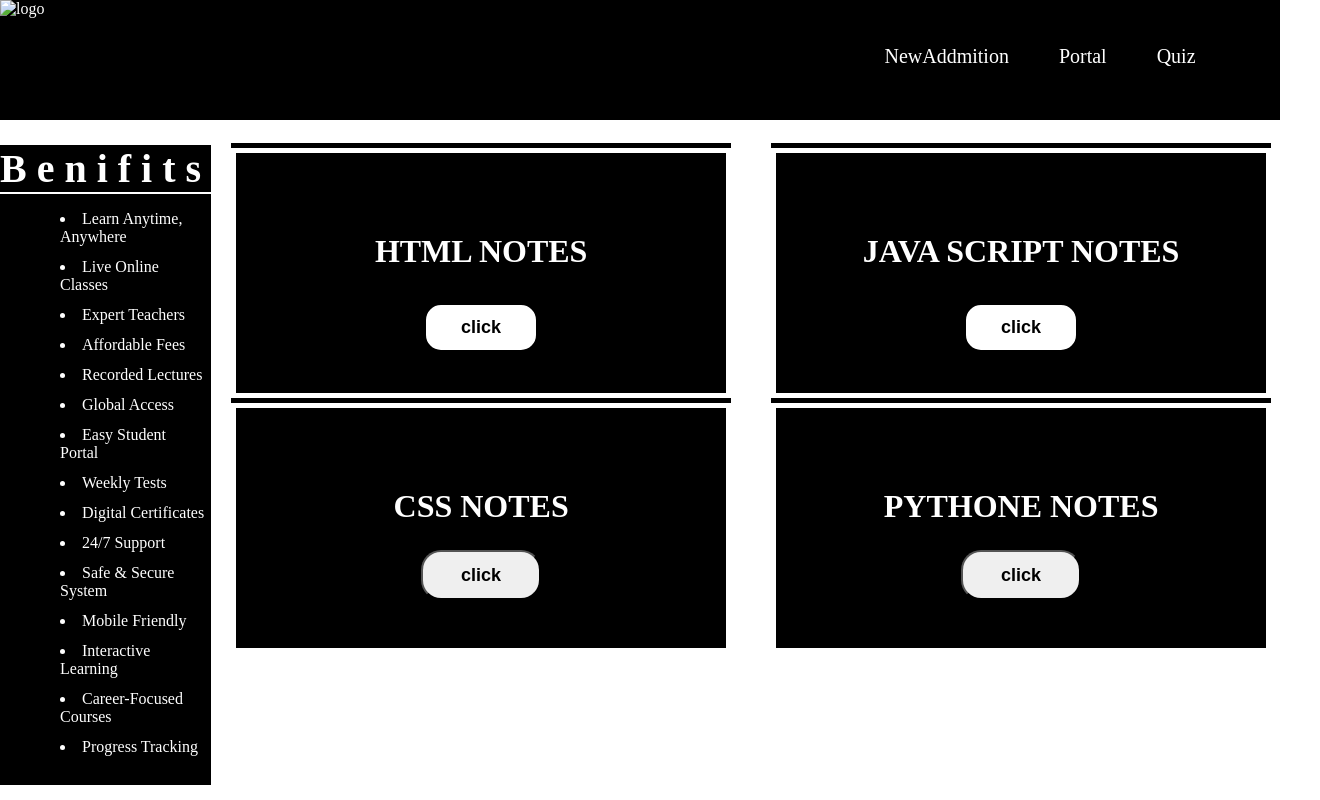
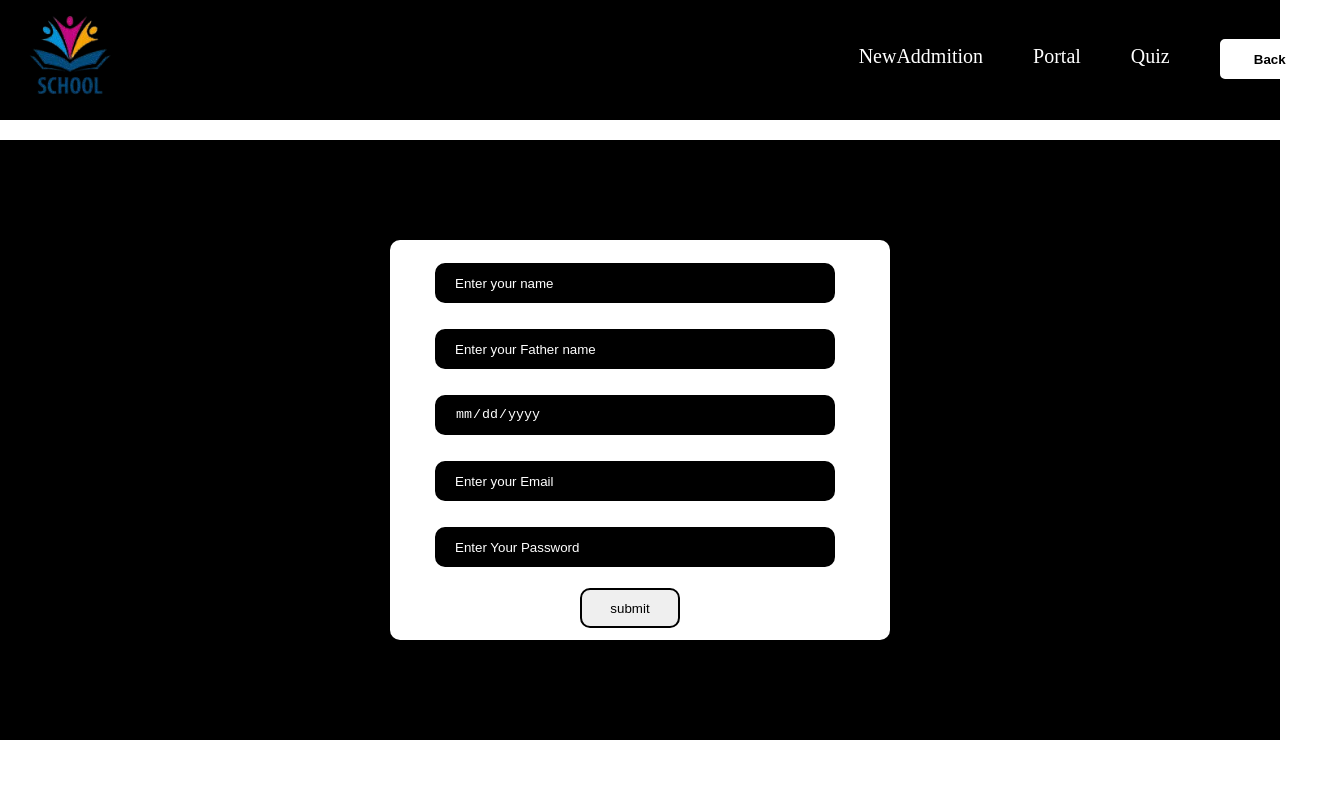
Before and after one commit to azaanazam/Programming_Website_3, a plain HTML site: page index.html in a window 1280 px wide. Both pictures are taken after a click on the link "Portal". Shown: the whole page, 1320 px wide, since content can reach past the window. Drawn offline with Linux system fonts and the light colour scheme.

Commit message:
Add files via upload

```diff
--- a/app.js
+++ b/app.js
@@ -7,6 +7,18 @@ const home3 = document.getElementById("home3");
 const home4 = document.getElementById("home4");
 const btn4 = document.getElementById("btn4");
 const ululul = document.getElementById("ululul");
+const portal = document.getElementById("portal");
+
+// const Name = document.getElementById("name").value;
+// const Fname = document.getElementById("Fname").value;
+// const dob = document.getElementById("dob").value;
+// const email = document.getElementById("email").value;
+// const password = document.getElementById("password").value;
+// const submitBtn = document.getElementById("submit");
+
+
+
+
 
 ululul.style.marginLeft = "840px";
 btn4.style.display = "none";
@@ -14,6 +26,7 @@ home1.style.display = "none";
 home2.style.display = "none";
 home3.style.display = "none";
 home4.style.display = "none";
+portal.style.display = "none";
 
 function div() {
 
@@ -24,6 +37,8 @@ function div() {
     btn4.style.display = "block"
     ululul.style.marginLeft = "720px";
     btn4.style.marginTop = "-6px";
+    portal.style.display = "none";
+
 }
 
 
@@ -37,6 +52,8 @@ function div1() {
     home3.style.display = "none";
     home4.style.display = "none";
     home2.style.display = "flex";
+    portal.style.display = "none";
+
 
 }
 
@@ -52,6 +69,8 @@ function div2() {
     home4.style.display = "none";
     home2.style.display = "none";
     home3.style.display = "flex";
+    portal.style.display = "none";
+
 
 }
 
@@ -64,6 +83,8 @@ function div3() {
     home2.style.display = "none";
     home3.style.display = "none";
     home4.style.display = "flex";
+    portal.style.display = "none";
+
 
 }
 
@@ -79,4 +100,60 @@ function hidehome() {
     home2.style.display = "none";
     home3.style.display = "none";
     home4.style.display = "none";
+    portal.style.display = "none";
+
 }
+
+function showPortal() {
+    side.style.display = "none";
+    side_r.style.display = "none";
+    home1.style.display = "none";
+    home2.style.display = "none";
+    home3.style.display = "none";
+    home4.style.display = "none";
+    portal.style.display = "flex";
+    btn4.style.display = "block"
+    ululul.style.marginLeft = "720px";
+    btn4.style.marginTop = "-6px";
+
+
+
+}
+
+
+function submitForm() {
+
+
+const Name = document.getElementById("name").value;
+const Fname = document.getElementById("Fname").value;
+const dob = document.getElementById("dob").value;
+const email = document.getElementById("email").value;
+const password = document.getElementById("password").value;
+
+  if (!Name  || !Fname  || !dob || !email || !number || !password) {
+    alert("Please fill all fields");
+    return;
+  }
+
+  const users = JSON.parse(localStorage.getItem("users")) || [];
+
+
+  if (users.some(u => u.email === email)) {
+    alert("This email is already registered!");
+    return;
+  }
+
+  users.push({ name, email, number, password });
+  localStorage.setItem("users", JSON.stringify(users));
+
+  alert("SignUp Successful!");
+
+
+}
+
+
+Name = "";
+Fname = "";
+dob = "";
+email = "";
+password = "";
--- a/index.html
+++ b/index.html
@@ -12,14 +12,14 @@
     <div class="container1">
         <div class="nav">
             <!-- <div class="logo"> -->
-            <img src="image/Logo_1.png" alt="logo" style="height: 120px;;">
+            <img src="Logo_1.png" alt="logo" style="height: 120px;;">
             <!-- </div> -->
             <div class="links">
                 <ul id="ululul">
                     <li><a href="#NewAddmition">NewAddmition</a></li>
-                    <li><a href="#Portal">Portal</a></li>
+                    <li><a href="#Portal" onclick="showPortal ()">Portal</a></li>
                     <li><a href="#Quiz">Quiz</a></li>
-                    <li><a > <button class="btn4" id="btn4" onclick="hidehome(),goBack">Back</button>
+                    <li><a> <button class="btn4" id="btn4" onclick="hidehome(),goBack">Back</button>
                         </a></li>
                 </ul>
 
@@ -113,7 +113,7 @@
 
 
         <div class="pic" id="home2">
-           <div>
+            <div>
                 <img src="image/Logo_1.png" alt="">
             </div>
 
@@ -141,7 +141,7 @@
 
         </div>
         <div class="pic" id="home3">
-               <div>
+            <div>
                 <img src="image/Logo_1.png" alt="">
             </div>
 
@@ -169,7 +169,7 @@
 
         </div>
         <div class="pic" id="home4">hello
-               <div>
+            <div>
                 <img src="image/Logo_1.png" alt="">
             </div>
 
@@ -196,6 +196,36 @@
             </div>
 
         </div>
+        <div class="portal" id="portal">
+            <div class="portalChild">
+                <div>
+                    <input type="text" placeholder="Enter your name" id="name" name="name">
+                </div>
+                <div>
+                    <input type="text" placeholder="Enter your Father name" id="Fname" name="father name">
+                </div>
+
+                <div>
+                    <!-- <label for="dateofbirth">Date of Birth:</label><br> -->
+                    <input type="date" id="dob" name="dateofbirth"  required><br>
+                </div>
+                <div>
+                    <input type="email" name="email" id="email"  placeholder="Enter your Email" >
+                </div>
+                <div>
+                    <input type="password" name="password" id="password" placeholder="Enter Your Password">
+                </div>
+                <button id="submit" onclick="submitForm()">submit</button>
+                </div>
+
+
+
+
+        </div>
+
+
+
+
         <!-- <div><img src="image/Logo_1.png" alt=""></div>
     <div><img src="image/Logo_1.png" alt=""></div>
     <div><img src="image/Logo_1.png" alt=""></div>
--- a/style.css
+++ b/style.css
@@ -171,53 +171,53 @@
     font-weight: bold;
 }
 
-#home1{
+#home1 {
     margin: 0 auto;
     margin-top: 50px;
     display: flex;
-     flex-direction: column;
+    flex-direction: column;
 
 }
 
 
-#home2{
+#home2 {
     margin: 0 auto;
     margin-top: 50px;
     display: flex;
-     flex-direction: column;
+    flex-direction: column;
 
 }
 
-#home3{
+#home3 {
     margin: 0 auto;
     margin-top: 50px;
     display: flex;
-     flex-direction: column;
+    flex-direction: column;
 
 }
 
-#home4{
+#home4 {
     margin: 0 auto;
     margin-top: 50px;
     display: flex;
-     flex-direction: column;
+    flex-direction: column;
 
 }
 
 
-#home1>div{
+#home1>div {
     margin-bottom: 30px;
 }
 
-#home3>div{
+#home3>div {
     margin-bottom: 30px;
 }
 
-#home3>div{
+#home3>div {
     margin-bottom: 30px;
 }
 
-#home4>div{
+#home4>div {
     margin-bottom: 30px;
 }
 
@@ -248,3 +248,60 @@
     width: 70vw;
 
 }
+
+.portal {
+    height: 75vh;
+    width: 100%;
+    display: flex;
+    justify-content: center;
+    align-items: center;
+    background-color: black;
+    margin-top: 20px;
+}
+
+.portalChild {
+    height: 400px;
+    width: 500px;
+    background-color: white;
+    border-radius: 10px;
+    padding: 10px;
+
+
+}
+
+.portal>.portalChild>div>input {
+    height: 40px;
+    width: 400px;
+    margin-top: 5px;
+    margin: 13px;
+    margin-left: 35px;
+    padding-left: 15px;
+    color: white;
+    background-color: black;
+    border-radius: 10px;
+    border: 5px solid black;
+
+
+}
+
+
+#submit {
+    margin-left: 180px;
+    height: 40px;
+    width: 100px;
+    margin-top: 8px;
+    border-radius: 10px;
+    border: 2px solid black;
+}
+
+#submit:hover {
+    background-color: black;
+    color: white;
+    border: 2px solid white;
+}
+
+.portal>.portalChild>div>input::placeholder {
+
+
+    color: white;
+}
```
